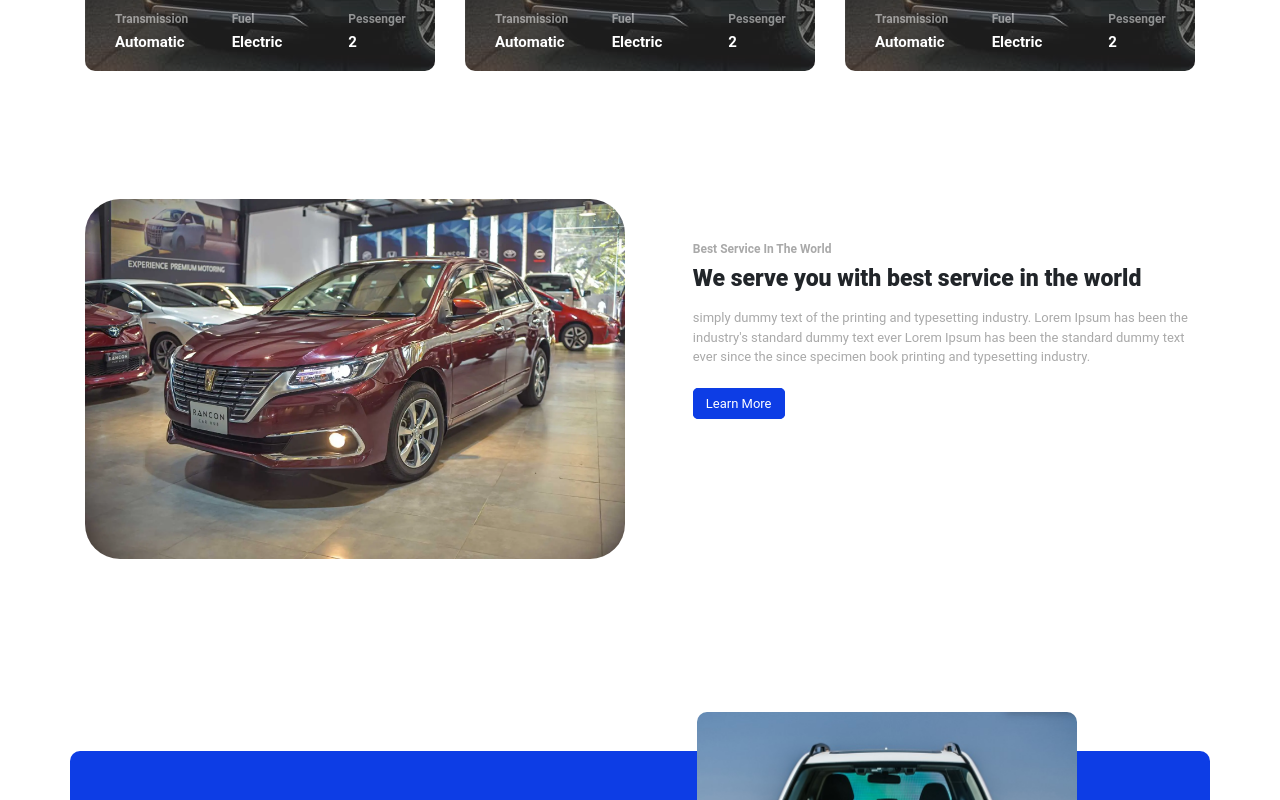
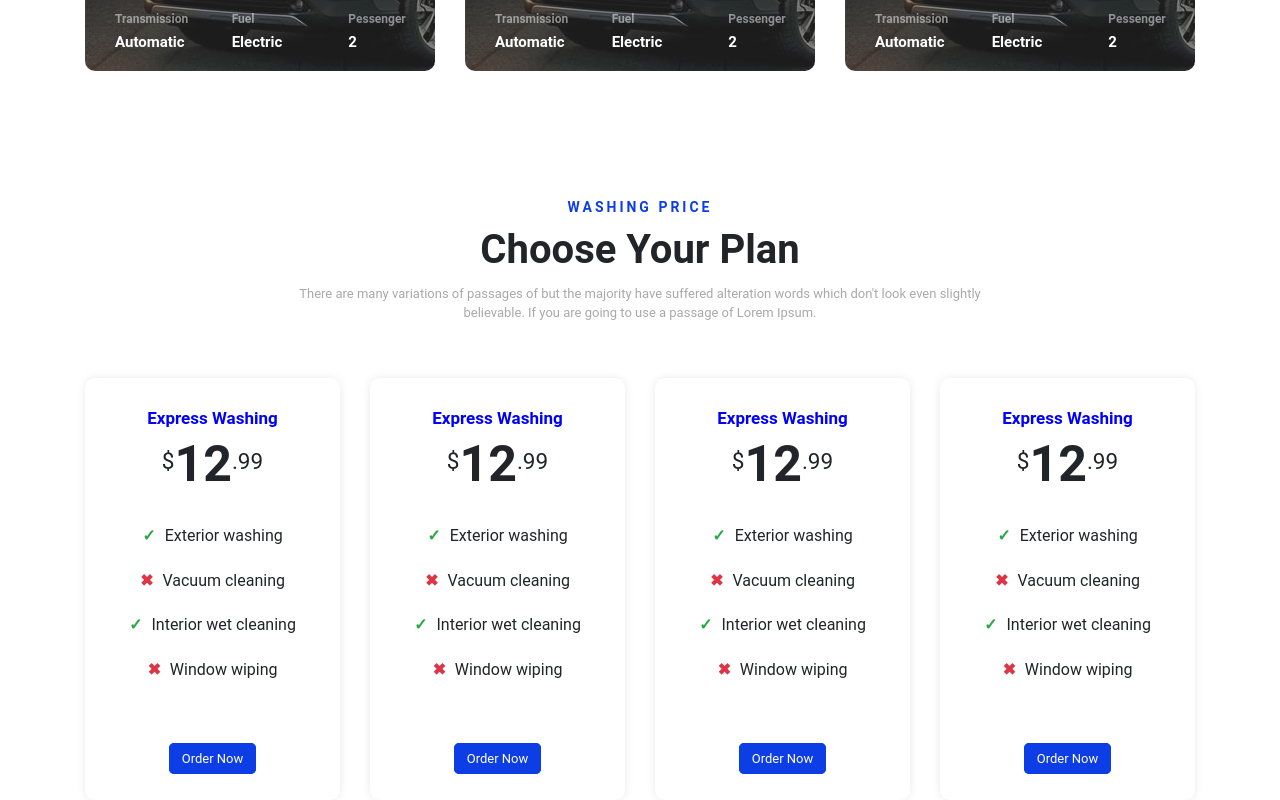
Before and after one commit to muhammadidreesshaikh/autowash-app, a React (Create React App) app: page / in a window 1280 px wide. Shown: the part 2300-3100 px from the top of the page. Built offline with nearby package versions, Linux system fonts and the light colour scheme.

Commit message:
price plan section with some other changes

```diff
--- a/src/assets/css/home.css
+++ b/src/assets/css/home.css
@@ -131,6 +131,45 @@
 
 .deal .service-cards{
     padding-top: 30px;
+}
+
+.price{
+    padding: 5% 0;
+}
+
+.price h6{
+    color: var(--color-blue);
+    font-weight: bold;
+    font-size: 14px;
+    letter-spacing: 3px;
+}
+
+.price h1{
+    padding-top: 10px;
+    font-weight: bold;
+    font-size: 40px;
+}
+
+.price p{
+    padding-top: 10px;
+    color: var(--color-gry);
+    font-size: 13px;
+}
+
+.price .price-cards{
+    padding-top: 5%;
+}
+
+.price-card{
+    box-shadow: 0px 0px 10px var(--color-grey-shadow);
+    border-radius: 10px;
+    padding: 30px 10px;
+    transition: 0.5s;
+    cursor: pointer;
+}
+
+.price-card:hover{
+    transform: scale(1.05);
 }
 
 .serve{
@@ -291,6 +330,10 @@
     .deal p{
         font-size: 12px;
     }
+
+    .price-card{
+        margin-top: 10%;
+    }
 }
 
 @media only screen and (max-width: 600px) {
--- /dev/null
+++ b/src/assets/css/price-card.css
@@ -0,0 +1,38 @@
+.custom-price {
+
+}
+
+.custom-price h5{
+    font-weight: bold;
+    color: blue;
+    font-size: 17px;
+}
+
+.custom-price h2{
+    font-weight: bold;
+    font-size: 50px;
+    padding-top: 5px;
+}
+
+.custom-price span.small{
+    font-size: 30px;
+}
+
+.custom-price ul{
+    padding: 0;
+    list-style: none;
+    margin-top: 5%;
+}
+
+.custom-price li{
+    padding-top: 10%;
+}
+
+.custom-price span{
+
+}
+
+.custom-price span.icon{
+    padding-right: 5px;
+    font-weight: bold;
+}
--- a/src/components/Home.js
+++ b/src/components/Home.js
@@ -1,6 +1,7 @@
 import React from 'react';
 import Slider from '../shared/Slider';
 import ServicesCard from '../shared/ServicesCard';
+import PriceCard from '../shared/PriceCard';
 import '../assets/css/home.css';
 
 import about from '../assets/img/about.jpg'
@@ -142,6 +143,44 @@ class Home extends React.Component {
                         </div>
                     </div>
 
+                    <div className="price">
+                        <div className="container">
+                            <div className="row justify-content-center">
+                                <div className="col-12 col-md-8 col-lg-8">
+                                    <h6 className="text-center">WASHING PRICE</h6>
+                                    <h1 className="text-center">Choose Your Plan</h1>
+                                    <p className="text-center">There are many variations of passages of but the majority have suffered alteration words which don't look even slightly believable. If you are going to use a passage of Lorem Ipsum. </p>
+                                </div>
+                            </div>
+
+                            <div className="row price-cards">
+                                <div className="col-lg-3 col-md-6 col-12">
+                                    <div className="price-card">
+                                        <PriceCard />
+                                    </div>
+                                </div>
+
+                                <div className="col-lg-3 col-md-6 col-12">
+                                    <div className="price-card">
+                                        <PriceCard />
+                                    </div>
+                                </div>
+
+                                <div className="col-lg-3 col-md-6 col-12">
+                                    <div className="price-card">
+                                        <PriceCard />
+                                    </div>
+                                </div>
+
+                                <div className="col-lg-3 col-md-6 col-12">
+                                    <div className="price-card">
+                                        <PriceCard />
+                                    </div>
+                                </div>
+                            </div>
+                        </div>
+                    </div>
+
                     <div className="serve">
                         <div className="container">
                             <div className="row">
--- /dev/null
+++ b/src/shared/PriceCard.js
@@ -0,0 +1,31 @@
+import React from 'react';
+import '../assets/css/price-card.css';
+
+
+function PriceCard() {
+    return(
+        <div className="custom-price text-center">
+            <div className="container">
+
+                <h5>Express Washing</h5>
+                <h2>
+                    <span className="small"><sup>$</sup></span>
+                    <span>12</span>
+                    <span className="small"><sup>.99</sup></span>
+                </h2>
+
+                <ul>
+                    <li><span className="icon text-success">&#10003;</span> <span>Exterior washing</span></li>
+                    <li><span className="icon text-danger">&#x2716;</span> <span>Vacuum cleaning</span></li>
+                    <li><span className="icon text-success">&#10003;</span> <span>Interior wet cleaning</span></li>
+                    <li><span className="icon text-danger">&#x2716;</span> <span> Window wiping</span></li>
+                </ul>
+
+                <div className="pt-5">
+                    <a className="press" href="#">Order Now</a>
+                </div>
+            </div>
+        </div>
+    );
+}
+export default PriceCard;
--- a/src/shared/ServicesCard.js
+++ b/src/shared/ServicesCard.js
@@ -1,5 +1,5 @@
 import React from 'react';
-import '../assets/css/servicescard.css';
+import '../assets/css/services-card.css';
 import cards from '../assets/img/cards1.jpg'
 
 const cardStyle = {
```
Also changed, not shown: src/assets/css/services-card.css (renamed from src/assets/css/servicescard.css).
